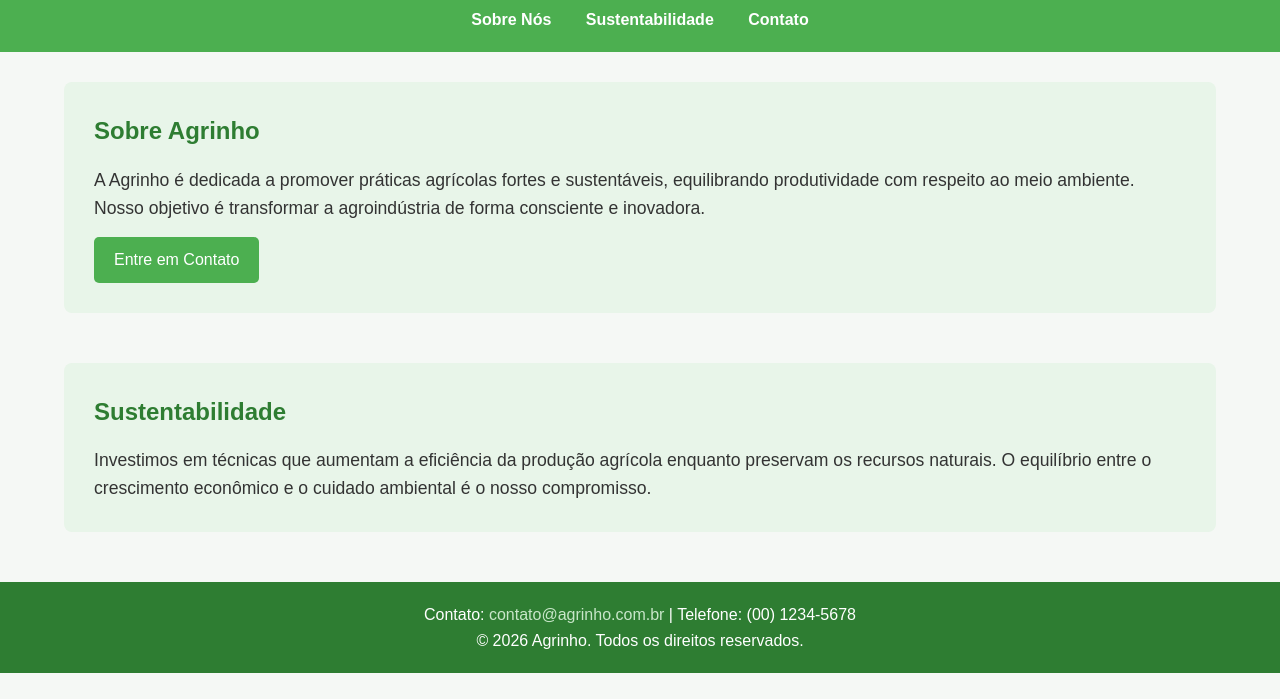
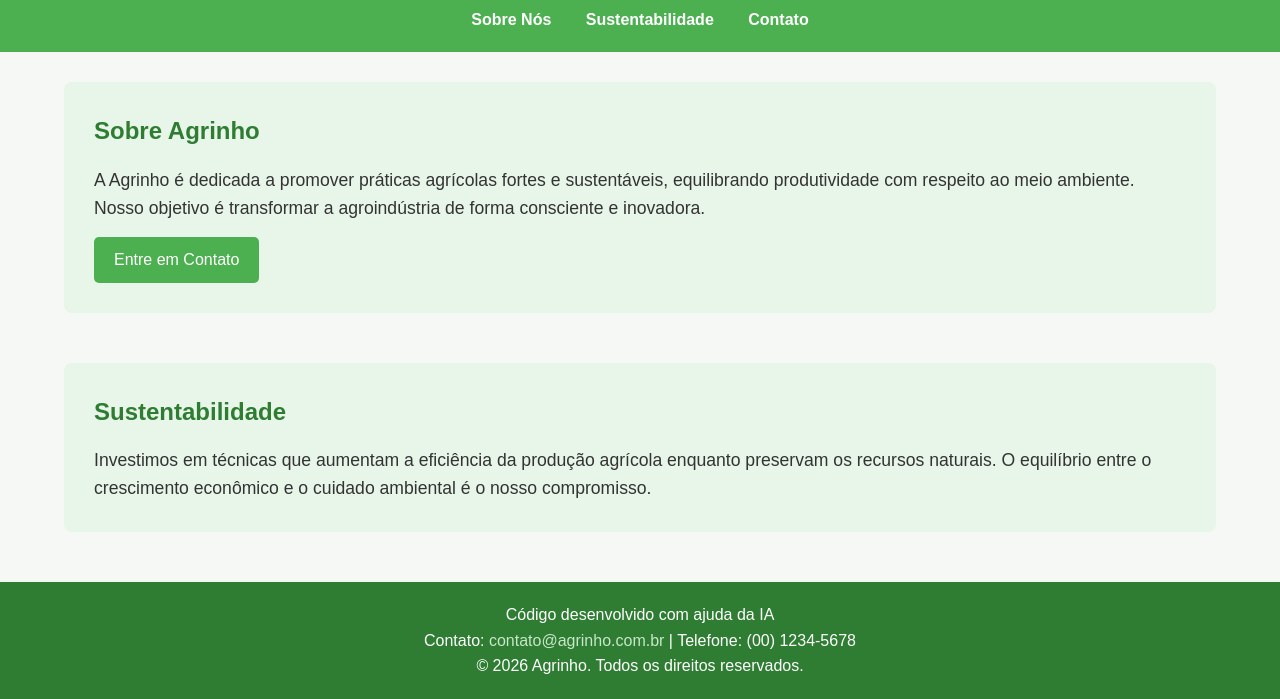
Before and after one commit to maribonella/agrinho, a plain HTML site: page index.html in a window 1280 px wide. Shown: the part 118-817 px from the top of the page. Drawn offline with Linux system fonts and the light colour scheme.

Commit message:
Update index.html

```diff
--- a/index.html
+++ b/index.html
@@ -134,6 +134,7 @@
     </div>
 
     <footer id="contact">
+        <p>Código desenvolvido com ajuda da IA</p>
         <p>Contato: <a href="mailto:contato@agrinho.com.br">contato@agrinho.com.br</a> | Telefone: (00) 1234-5678</p>
         <p>&copy; 2026 Agrinho. Todos os direitos reservados.</p>
     </footer>
```
